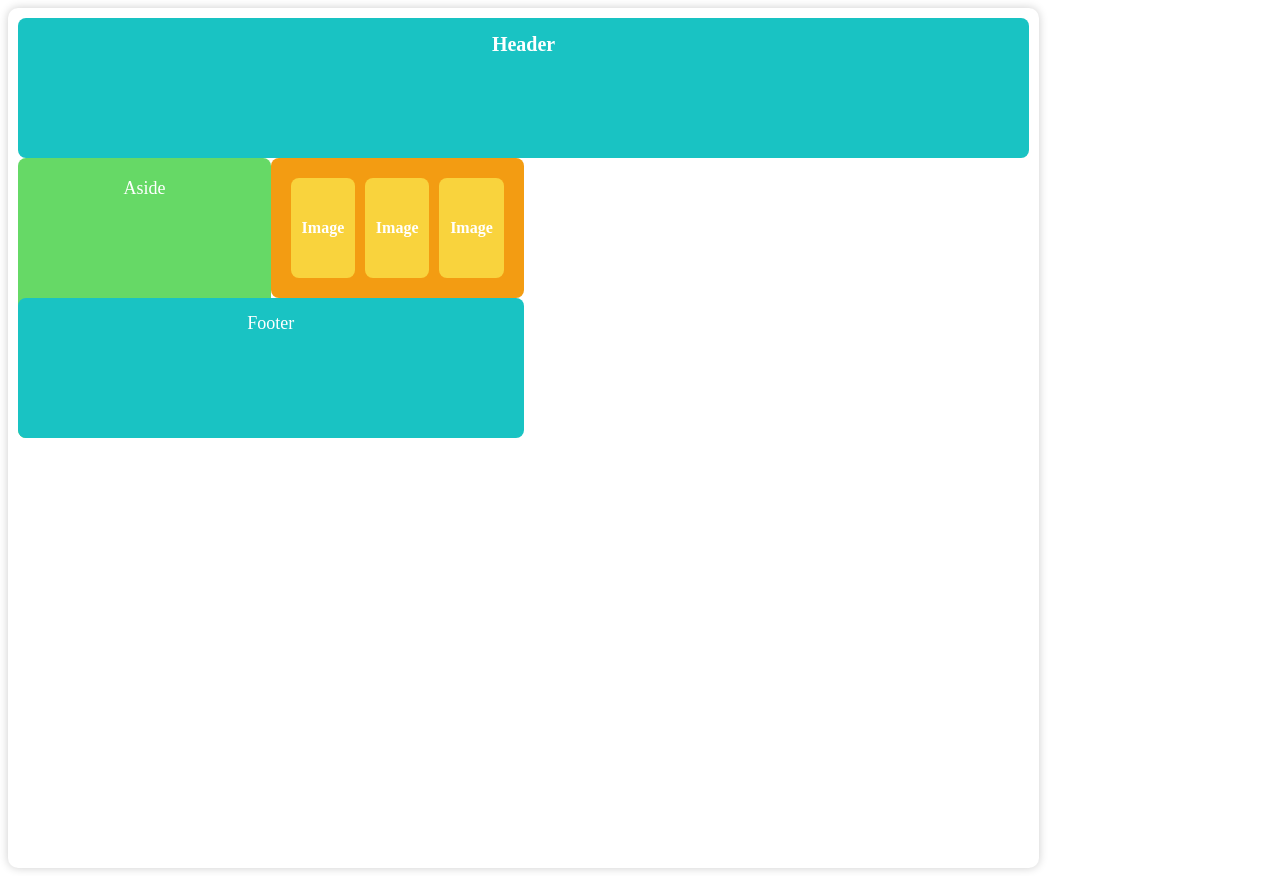
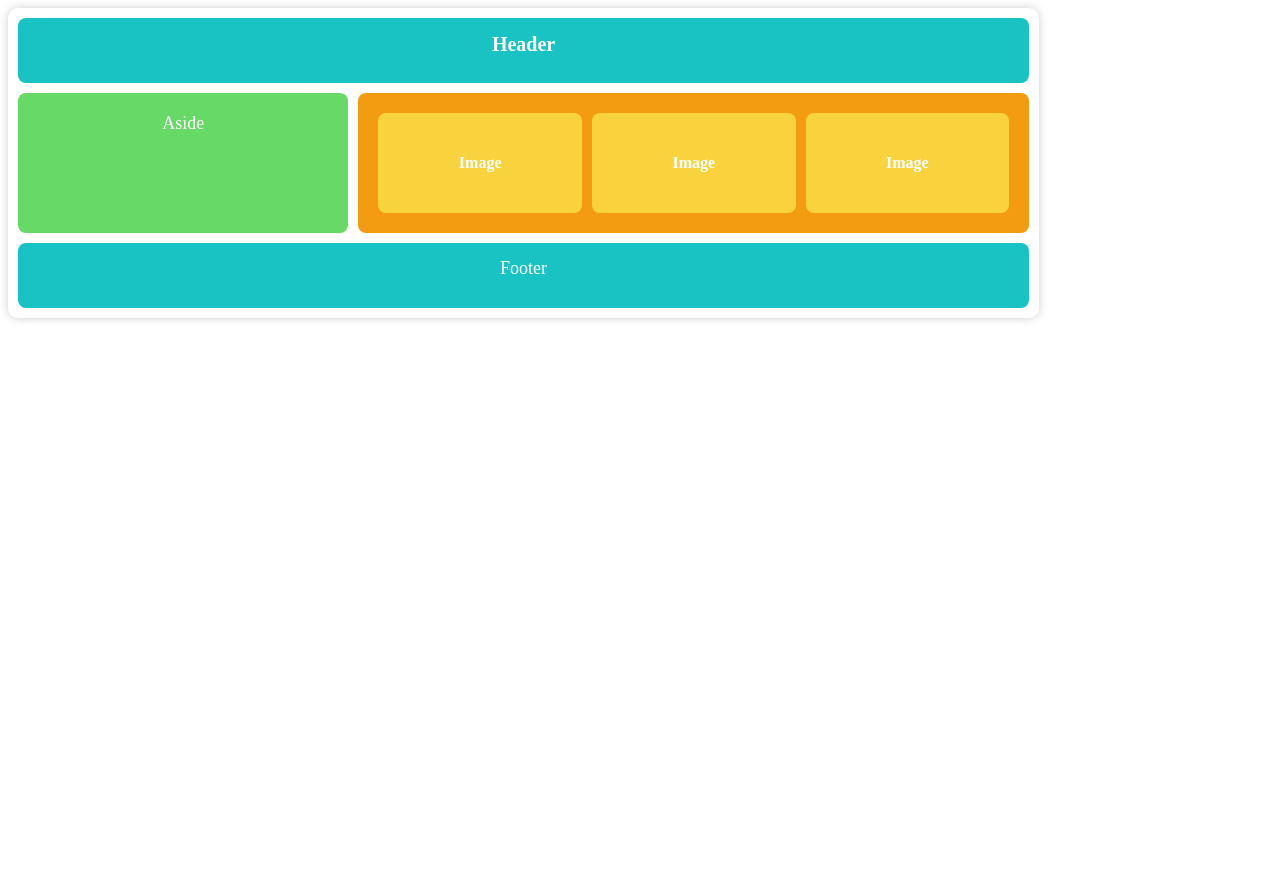
Before and after one commit to raghadkamal2001/Layout-task, a plain HTML site: page index3.html in a window 1280 px wide. After the commit the page ends 800 px from the top, so only its background shows below. Drawn offline with Linux system fonts and the light colour scheme.

Commit message:
Add files via upload
completed task3

```diff
--- a/style3.css
+++ b/style3.css
@@ -1,11 +1,9 @@
 .grid-container {
     display: grid;
-    grid-template-areas:
-        "header header"
-        "aside article"
-        "footer footer";
-    grid-template-columns: repeat(4, 1fr);
-    grid-template-rows: repeat(6,1fr);
+    gap: 10px;
+
+    grid-template-columns: repeat(3, 1fr);
+    grid-template-rows: repeat(4,1fr);
     background-color: white;
     width: 80%;
     padding: 10px;
@@ -23,7 +21,8 @@
     font-size: 20px;
     font-weight: bold;
     border-radius: 8px;
-    grid-column: 1/5;
+    grid-column: 1/4;
+    grid-row: 1/2;
 }
 
 
@@ -48,6 +47,8 @@
     grid-template-columns: repeat(3, 1fr);
     gap: 10px;
     border-radius: 8px;
+    grid-column: 2/4;
+    grid-row: 2/4;
 }
 
 .image {
@@ -58,6 +59,7 @@
     color: white;
     font-weight: bold;
     border-radius: 8px;
+
 }
 
 
@@ -69,4 +71,6 @@
     padding: 15px;
     font-size: 18px;
     border-radius: 8px;
+    grid-column: 1/4;
+    grid-row: 4/5;
 }
```
